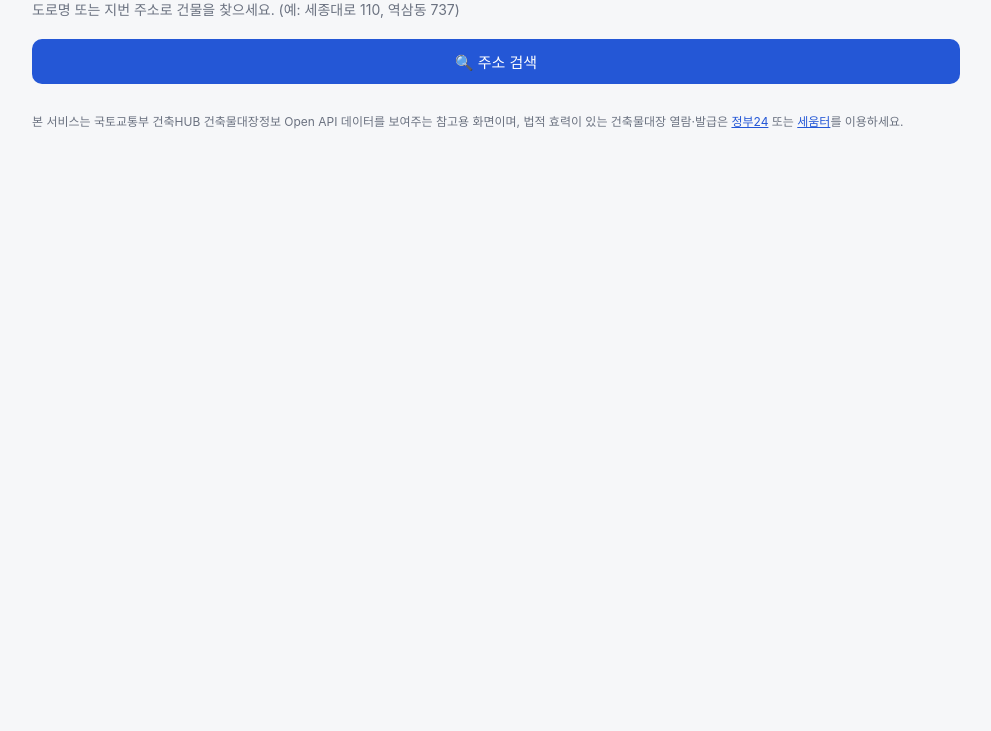
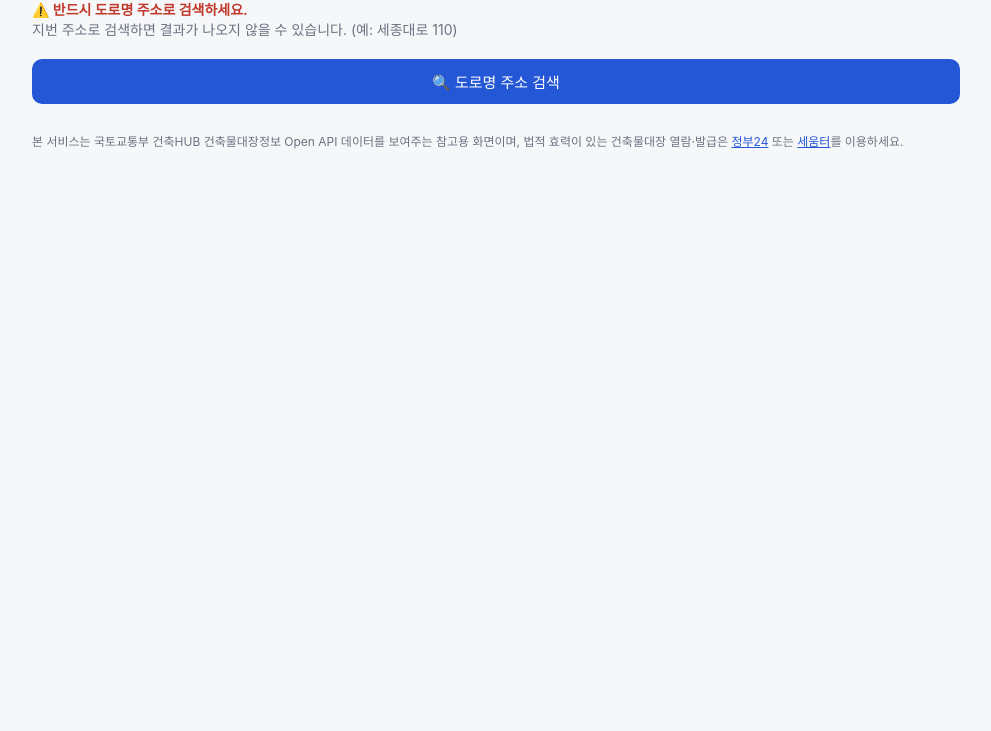
Before and after one commit to woduddl0701-prog/bldg-register, a website: page public/index.html in a window 1280 px wide. Shown: the part 69-800 px from the top of the page, without its empty margins (144-1135 px from the left). Drawn offline with Linux system fonts and the light colour scheme.

Commit message:
Add files via upload

```diff
--- a/public/index.html
+++ b/public/index.html
@@ -57,9 +57,12 @@
 <body>
 <div class="wrap">
   <h1>건축물대장 바로보기</h1>
-  <div class="sub">도로명 또는 지번 주소로 건물을 찾으세요. (예: 세종대로 110, 역삼동 737)</div>
+  <div class="sub">
+    <strong style="color:var(--danger)">⚠️ 반드시 도로명 주소로 검색하세요.</strong><br>
+    지번 주소로 검색하면 결과가 나오지 않을 수 있습니다. (예: 세종대로 110)
+  </div>
 
-  <button id="openPostcode" style="width:100%">🔍 주소 검색</button>
+  <button id="openPostcode" style="width:100%">🔍 도로명 주소 검색</button>
   <div id="postcodeWrap" class="card" style="display:none;padding:0;height:470px;overflow:hidden"></div>
 
   <div id="addrBox"></div>
```
